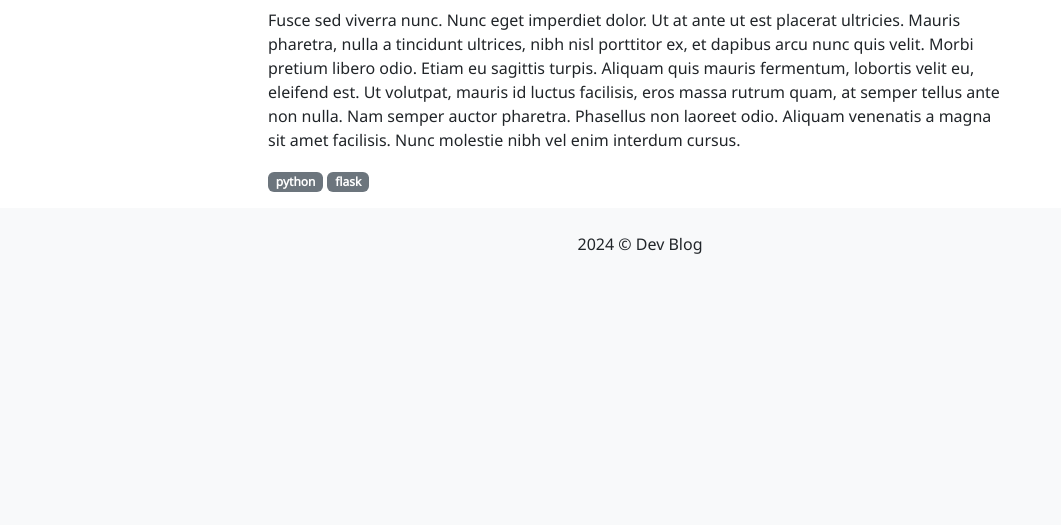
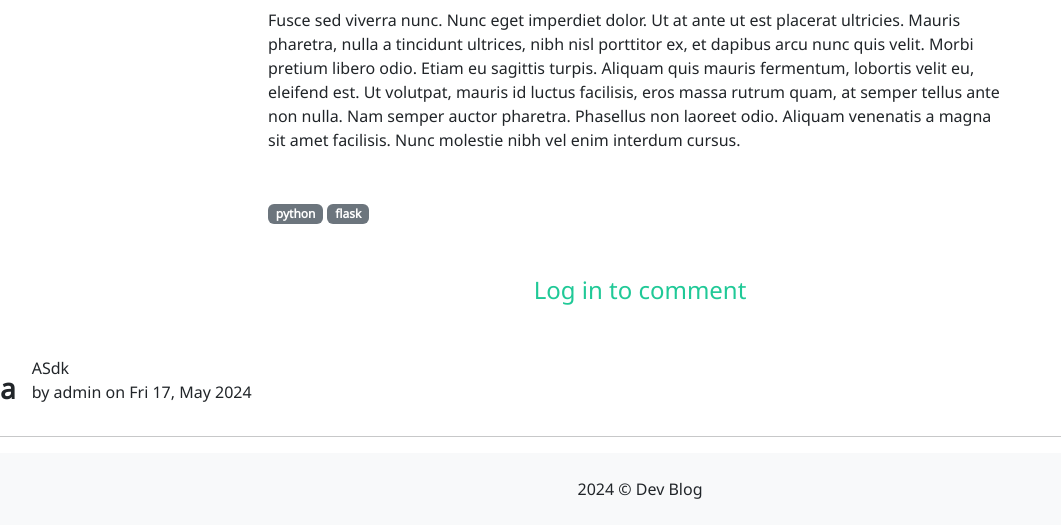
Before and after one commit to ImGoncharovAnton/py-flask-blog, a Flask app: a page that uses app/templates/blog/detail.html in a window 1280 px wide. Shown: the part 1348-1873 px from the top of the page, without its empty margins (0-1061 px from the left). Before the commit the page ends 1602 px from the top, so only its background shows below. Run offline with Flask 3, Linux system fonts and the light colour scheme; data comes from the database, SQL or seed files in the repository; both versions use the stored data as it was after the commit.

Commit message:
add html templates static pages, and views for this; add new table comments for db; add post comment in post_detail function, add comments, edit_comment in templates, add functions for edit and delete comments

```diff
--- a/app/blog/blog.sql
+++ b/app/blog/blog.sql
@@ -1,10 +1,12 @@
 DROP TABLE IF EXISTS tags;
 DROP TABLE IF EXISTS posts;
 DROP TABLE IF EXISTS tagged_items;
+DROP TABLE IF EXISTS comments;
 
 CREATE TABLE tags (
     id INTEGER PRIMARY KEY AUTOINCREMENT,
-    name VARCHAR(100) UNIQUE NOT NULL
+    name VARCHAR(100) UNIQUE NOT NULL,
+    created TIMESTAMP NOT NULL DEFAULT CURRENT_TIMESTAMP
 );
 
 CREATE TABLE posts (
@@ -24,3 +26,14 @@ CREATE TABLE tagged_items (
     FOREIGN KEY (post_id) REFERENCES posts (id),
     FOREIGN KEY (tag_id) REFERENCES tags (id)
 );
+
+CREATE TABLE comments (
+    id INTEGER PRIMARY KEY AUTOINCREMENT,
+    body TEXT NOT NULL,
+    created TIMESTAMP NOT NULL DEFAULT CURRENT_TIMESTAMP,
+    updated TIMESTAMP NOT NULL DEFAULT CURRENT_TIMESTAMP,
+    user_id INTEGER NOT NULL,
+    post_ID INTEGER NOT NUll,
+    FOREIGN KEY (user_id) REFERENCES users (id),
+    FOREIGN KEY (post_id) REFERENCES posts (id)
+);
--- a/app/blog/views.py
+++ b/app/blog/views.py
@@ -111,15 +111,66 @@ def post_create():
     return render_template('blog/form.html', errors=None, post=None, title='Create Post')
 
 
-@bp.route('/<slug>')
+@bp.route('/<slug>', methods=['GET', 'POST'])
 def post_detail(slug):
     db = get_db()
     post = db.execute("""--sql
     SELECT * FROM posts WHERE slug = ?""", (slug,)).fetchone()
+
     if post is None:
         abort(404)  # resource not found
+
+    if request.method == 'POST' and g.user:
+        comment_body = request.form['comment']
+        print(comment_body)
+        if comment_body:
+            db.execute("INSERT INTO comments (body, user_id, post_id) VALUES (?, ?, ?)",
+                       (comment_body, g.user['id'], post['id']))
+            db.commit()
+            flash('Your comment was created', category='success')
+            return redirect(url_for('blog.post_detail', slug=slug))
+
+    comments = db.execute("""SELECT comments.*, users.username FROM comments
+                                 JOIN users ON comments.user_id = users.id
+                                 WHERE post_id = ? ORDER BY created DESC""",
+                          (post['id'],)).fetchall()
+
     tags = get_tags(post['id'])
-    return render_template('blog/detail.html', post=post, tags=tags)
+    return render_template('blog/detail.html', post=post, tags=tags, comments=comments)
+
+
+@bp.route('/edit_comment/<int:comment_id>', methods=['GET', 'POST'])
+def edit_comment(comment_id):
+    db = get_db()
+    comment = db.execute("SELECT * FROM comments WHERE id = ?", (comment_id,)).fetchone()
+
+    if comment is None or (comment['user_id'] != g.user['id'] and not g.user['is_admin']):
+        abort(403)  # permission denied
+
+    if request.method == 'POST':
+        new_body = request.form['comment']
+        slug = request.form['slug']
+        db.execute("UPDATE comments SET body = ?, updated = CURRENT_TIMESTAMP WHERE id = ?", (new_body, comment_id))
+        db.commit()
+        flash('Your comment was updated', category='success')
+        return redirect(url_for('blog.post_detail', slug=slug))
+
+    post = db.execute("SELECT slug FROM posts WHERE id = ?", (comment['post_id'],)).fetchone()
+    return render_template('blog/edit_comment.html', comment=comment, slug=post['slug'])
+
+
+@bp.route('/delete_comment/<int:comment_id>', methods=['POST'])
+def delete_comment(comment_id):
+    db = get_db()
+    comment = db.execute("SELECT * FROM comments WHERE id = ?", (comment_id,)).fetchone()
+
+    if comment is None or (comment['user_id'] != g.user['id'] and not g.user['is_admin']):
+        abort(403)  # permission denied
+
+    db.execute("DELETE FROM comments WHERE id = ?", (comment_id,))
+    db.commit()
+    flash('Your comment was deleted', category='danger')
+    return redirect(url_for('blog.post_detail', slug=request.form['slug']))
 
 
 @bp.route('/<slug>/update', methods=['GET', 'POST'])
--- a/app/db.py
+++ b/app/db.py
@@ -4,6 +4,7 @@ from pathlib import Path
 from flask import current_app, g
 from flask.cli import with_appcontext
 from werkzeug.security import generate_password_hash
+
 
 def get_db():
     if 'db' not in g:
@@ -44,6 +45,7 @@ def db_command():
     create_db()
     click.echo('Created database successfully!')
 
+
 @click.command('create-admin')
 @with_appcontext
 def admin_command():
@@ -52,6 +54,7 @@ def admin_command():
     create_admin(email, password)
     click.echo('Admin was created')
 
+
 def init_app(app):
     app.teardown_appcontext(close_db)
     app.cli.add_command(db_command)
--- a/app/templates/blog/detail.html
+++ b/app/templates/blog/detail.html
@@ -10,13 +10,52 @@
 {% block content %}
     <div class="container">
         <div class="col-md-8 offset-md-2">
-    <img src="{{ url_for('uploads', filename=post.image) }}" alt="image" class="img-fluid">
+            <img src="{{ url_for('uploads', filename=post.image) }}" alt="image" class="img-fluid rounded">
             <p>{{ post.body|markdown|safe }}</p>
-    <ul class="list-unstyled">
+            <ul class="list-unstyled mt-5 mb-5">
                 {% for tag in tags %}
                     <li class="badge text-bg-secondary">{{ tag }}</li>
                 {% endfor %}
             </ul>
         </div>
     </div>
+
+    {% if g.user %}
+        <form action="" method="POST">
+            <div class="mb-3">
+                <label for="comment" class="form-label visually-hidden">Comment</label>
+                <textarea name="comment" id="comment" cols="30" rows="5" class="form-control"></textarea>
+            </div>
+            <button class="btn btn-primary">Comment</button>
+        </form>
+    {% else %}
+        <div class="fs-4 text-center"><a href="{{ url_for('users.login') }}" class="text-decoration-none">Log in to comment</a></div>
+    {% endif %}
+
+    {% for comment in comments %}
+        <div class="d-flex mt-5 align-items-center">
+            <div class="me-3">
+                <div class="avatar fw-bold fs-3 rounded-circle d-flex justify-content-center align-items-center">
+                    <span>{{ comment.username[0] }}</span>
+                </div>
+            </div>
+            <div>
+                <div>{{ comment.body }}</div>
+                <blockquote class="blockquote fs-6">
+                    by {{ comment.username }} on {{ comment.created|dateformat }}
+                    {% if comment.updated != comment.created %}
+                        (edited on {{ comment.updated|dateformat }})
+                    {% endif %}
+                </blockquote>
+                {% if g.user and (g.user['id'] == comment.user_id or g.user['is_admin']) %}
+                    <a href="{{ url_for('blog.edit_comment', comment_id=comment.id) }}" class="btn btn-sm btn-outline-primary">Edit</a>
+                    <form action="{{ url_for('blog.delete_comment', comment_id=comment.id) }}" method="post" style="display:inline;">
+                        <input type="hidden" name="slug" value="{{ post.slug }}">
+                        <button type="submit" class="btn btn-sm btn-outline-danger">Delete</button>
+                    </form>
+                {% endif %}
+            </div>
+        </div>
+        <hr>
+    {% endfor %}
 {% endblock content %}
```
Also changed, not shown: app/page/views.py (added, +13 -0 lines), app/templates/blog/edit_comment.html (added, +17 -0 lines), app/templates/index.html (+8 -0 lines), app/templates/page/about.html (added, +8 -0 lines), app/templates/page/contact.html (added, +8 -0 lines), app/uploads/neom-bA32w6lebJg-unsplash.jpg (deleted), db.sqlite3. Lines whose indentation alone changed are shown as unchanged.
